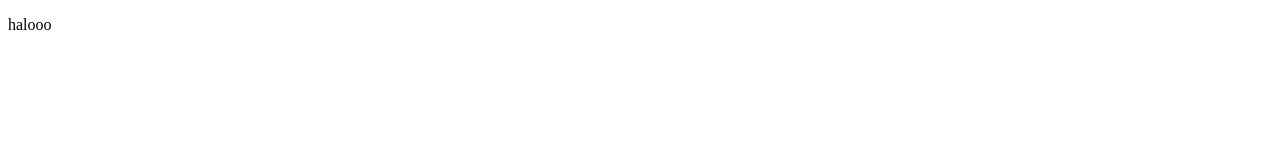
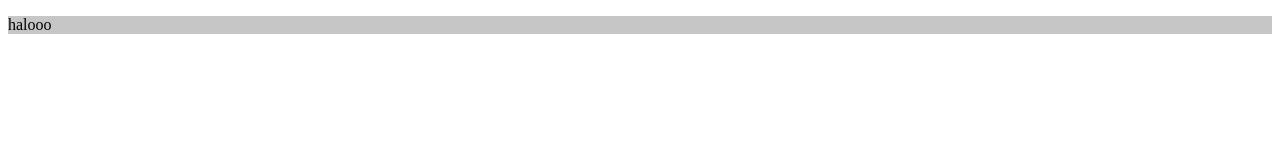
Before and after one commit to wrathboyx/latihanrestapi, a website: page index.html in a window 1280 px wide. Drawn offline with Linux system fonts and the light colour scheme.

Commit message:
modified: index.html

```diff
--- a/index.html
+++ b/index.html
@@ -7,6 +7,6 @@
     <title>Document</title>
   </head>
   <body>
-    <p>halooo</p>
+    <p style="background-color: #5555">halooo</p>
   </body>
 </html>
```
